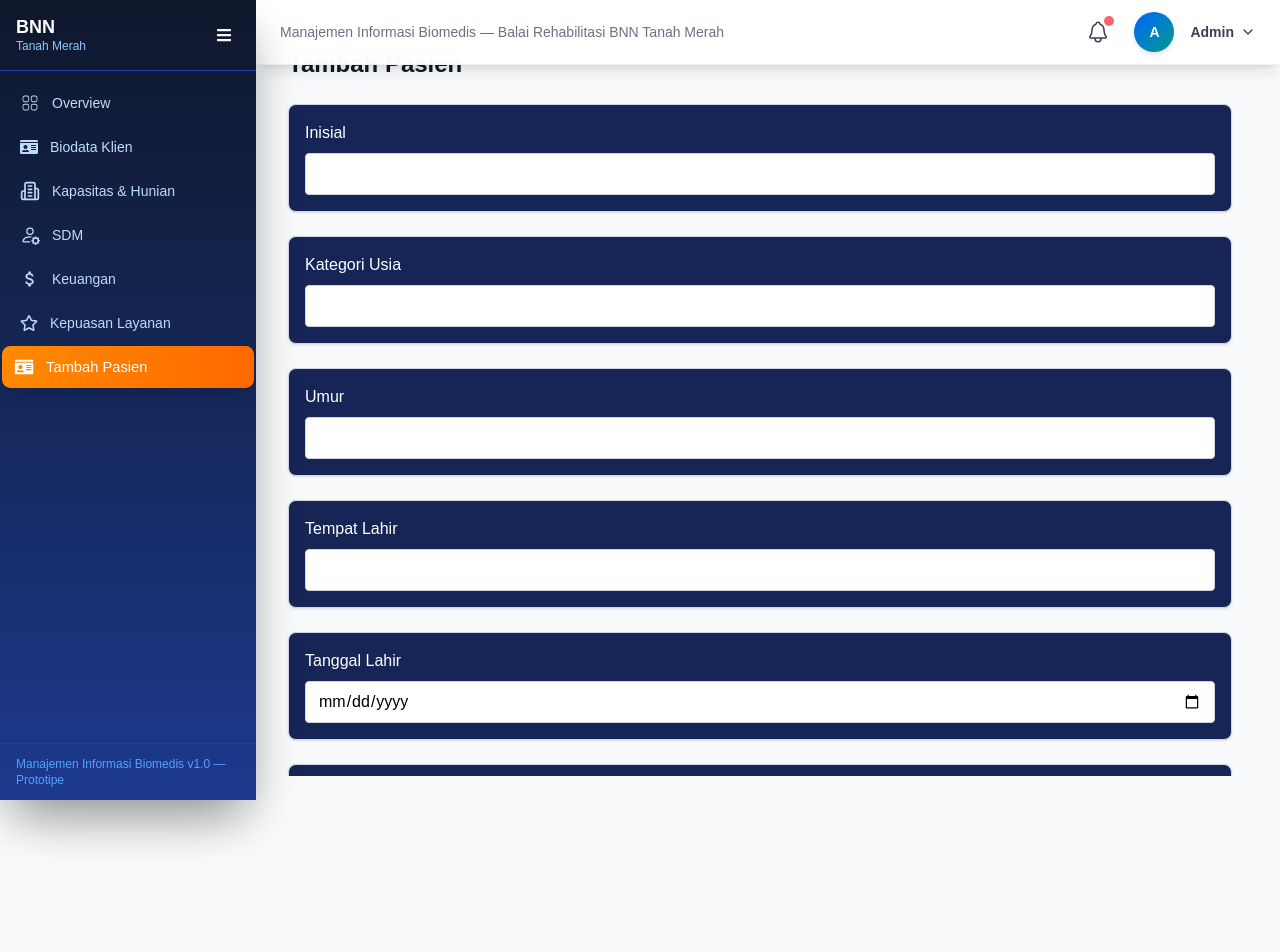
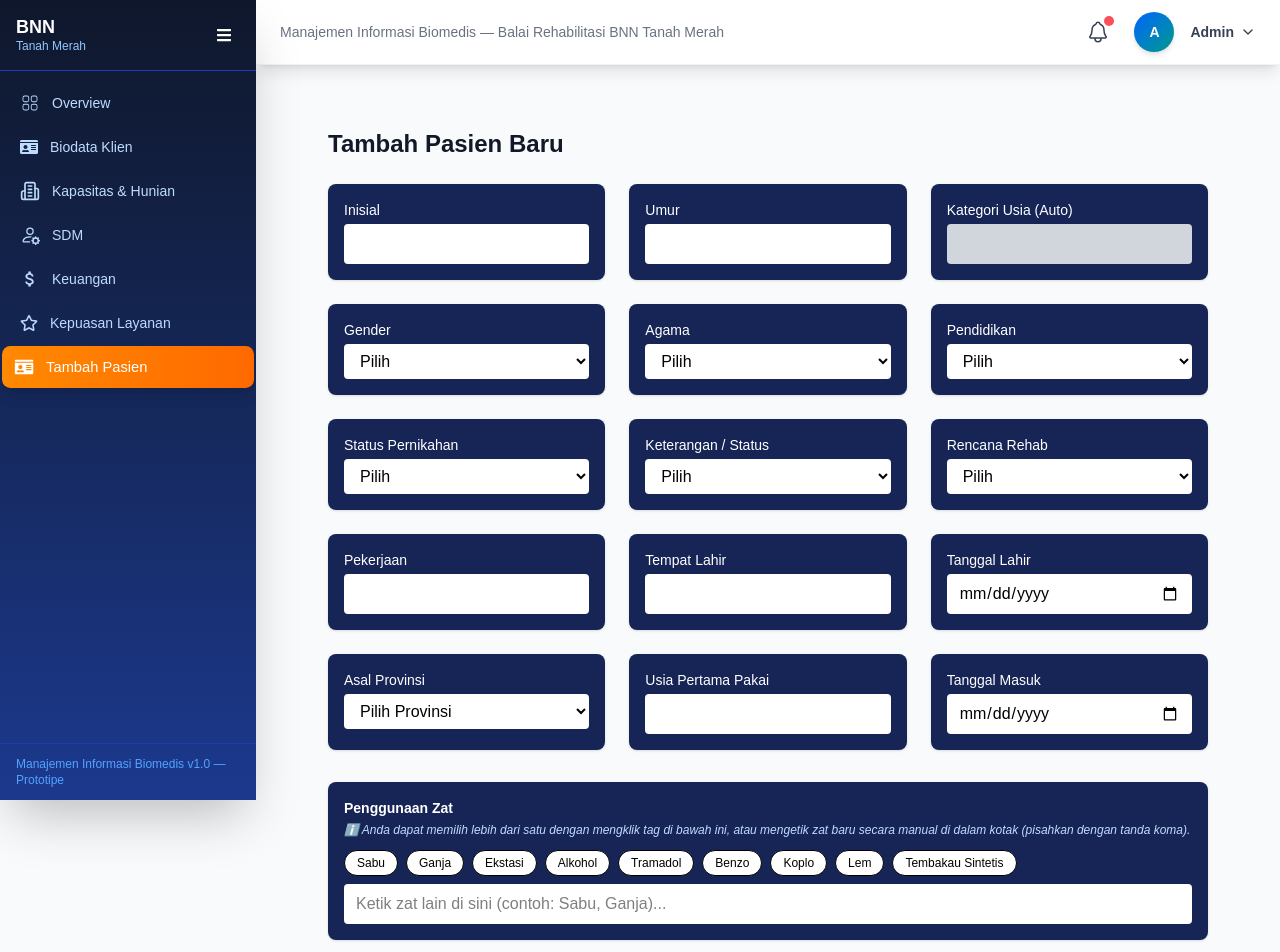
Before and after one commit to Adiliyansyah/pokonatipp, a Next.js app: page /tambahpasien in a window 1280 px wide. Shown: the top 952 px of the page. Before the commit the page ends 800 px from the top, so only its background shows below. Built offline with nearby package versions, Linux system fonts and the light colour scheme.

Commit message:
fix conflict hapus sidebar double

```diff
--- a/src/app/tambahpasien/page.tsx
+++ b/src/app/tambahpasien/page.tsx
@@ -1,212 +1,244 @@
 "use client";
 
-import Sidebar from "@/components/sidebar";
+
 import { useState } from "react";
 import { useRouter } from "next/navigation";
 
-// TYPE FORM
-type FormDataType = {
-  inisial: string;
-  gender: string;
-  kategori_usia: string;
-  umur: string;
-  tempat_lahir: string;
-  tanggal_lahir: string;
-  agama: string;
-  pendidikan: string;
-  status: string;
-  pekerjaan: string;
-  tanggal_masuk: string;
-  rencana_rehab: string;
-  keterangan: string;
-  usia_pertama_kali: string;
-  asal_provinsi: string;
-  motif_penggunaan: string;
-  penggunaan_zat: string;
-};
+// KONSTANTA DAFTAR PILIHAN
+const DAFTAR_PROVINSI = [
+  "Aceh", "Sumatera Utara", "Sumatera Barat", "Riau", "Kepulauan Riau", "Jambi", "Bengkulu", "Sumatera Selatan", "Kepulauan Bangka Belitung", "Lampung",
+  "Banten", "DKI Jakarta", "Jawa Barat", "Jawa Tengah", "DI Yogyakarta", "Jawa Timur", "Bali", "Nusa Tenggara Barat", "Nusa Tenggara Timur",
+  "Kalimantan Barat", "Kalimantan Tengah", "Kalimantan Selatan", "Kalimantan Timur", "Kalimantan Utara",
+  "Sulawesi Utara", "Sulawesi Tengah", "Sulawesi Selatan", "Sulawesi Tenggara", "Gorontalo", "Sulawesi Barat",
+  "Maluku", "Maluku Utara", "Papua Barat", "Papua", "Papua Tengah", "Papua Pegunungan", "Papua Selatan", "Papua Barat Daya"
+];
+
+const COMMON_ZAT = ["Sabu", "Ganja", "Ekstasi", "Alkohol", "Tramadol", "Benzo", "Koplo", "Lem", "Tembakau Sintetis"];
+const COMMON_MOTIF = ["Eksperimen / Coba-coba", "Faktor Sosial & Lingkungan", "Doping Kerja & Fisik", "Kesenangan / Rekreasi", "Masalah Keluarga / Pribadi"];
 
 export default function TambahPasienPage() {
   const router = useRouter();
-
   const [isLoading, setIsLoading] = useState(false);
-  const [isSidebarOpen, setIsSidebarOpen] = useState(true);
   const [showSuccess, setShowSuccess] = useState(false);
 
-  const [formData, setFormData] = useState<FormDataType>({
-    inisial: "",
-    gender: "",
-    kategori_usia: "",
-    umur: "",
-    tempat_lahir: "",
-    tanggal_lahir: "",
-    agama: "",
-    pendidikan: "",
-    status: "",
-    pekerjaan: "",
-    tanggal_masuk: "",
-    rencana_rehab: "",
-    keterangan: "",
-    usia_pertama_kali: "",
-    asal_provinsi: "",
-    motif_penggunaan: "",
-    penggunaan_zat: "",
+  const [formData, setFormData] = useState({
+    inisial: "", gender: "", kategori_usia: "", umur: "", tempat_lahir: "",
+    tanggal_lahir: "", agama: "", pendidikan: "", status: "", pekerjaan: "",
+    tanggal_masuk: "", rencana_rehab: "", keterangan: "", usia_pertama_kali: "",
+    asal_provinsi: "", motif_penggunaan: "", penggunaan_zat: "",
   });
 
-  // HANDLE CHANGE
-  const handleChange = (
-    e: React.ChangeEvent<HTMLInputElement | HTMLSelectElement>
-  ) => {
+  const handleChange = (e: React.ChangeEvent<HTMLInputElement | HTMLSelectElement>) => {
     const { name, value } = e.target;
+    setFormData((prev) => {
+      const newData = { ...prev, [name]: value };
 
-    setFormData((prev) => ({
-      ...prev,
-      [name]: value,
-    }));
+      // Auto Kategori Usia (Revisi 3 Kategori)
+      if (name === "umur") {
+        const umur = parseInt(value) || 0;
+        if (umur < 12) {
+          newData.kategori_usia = "Anak/Khusus";
+        } else if (umur >= 12 && umur <= 17) {
+          newData.kategori_usia = "Adolescent";
+        } else {
+          newData.kategori_usia = "Dewasa";
+        }
+      }
+      return newData;
+    });
   };
 
-  // HANDLE SUBMIT
+  // HELPER UNTUK MULTI-SELECT TAGS (ZAT/MOTIF)
+  const handleToggleTag = (currentValue: string, tag: string, field: string) => {
+    let items = currentValue ? currentValue.split(",").map(i => i.trim()).filter(i => i !== "") : [];
+    if (items.includes(tag)) {
+      items = items.filter(i => i !== tag); // Hapus jika sudah ada
+    } else {
+      items.push(tag); // Tambah jika belum ada
+    }
+    setFormData(prev => ({ ...prev, [field]: items.join(", ") }));
+  };
+
   const handleSubmit = async (e: React.FormEvent<HTMLFormElement>) => {
     e.preventDefault();
     setIsLoading(true);
 
+    // Bersihkan data: ubah string kosong menjadi null sebelum dikirim
+    const cleanedData = Object.fromEntries(
+      Object.entries(formData).map(([key, value]) => [key, value === "" ? null : value])
+    );
+
     try {
-      const payload = {
-        ...formData,
-
-        // safety conversion
-        umur: formData.umur ? Number(formData.umur) : null,
-        usia_pertama_kali: formData.usia_pertama_kali
-          ? Number(formData.usia_pertama_kali)
-          : null,
-      };
-
       const res = await fetch("/api/patients", {
         method: "POST",
-        headers: {
-          "Content-Type": "application/json",
-        },
-        body: JSON.stringify(payload),
+        headers: { "Content-Type": "application/json" },
+        body: JSON.stringify(cleanedData),
       });
 
       const result = await res.json();
-
-      if (res.ok && result.success) {
+      if (result.success) {
         setShowSuccess(true);
-
         setTimeout(() => {
-          setShowSuccess(false);
-          router.push("/pendaki/data");
+          router.push("/biodata");
         }, 1500);
       } else {
-        console.error(result);
-        alert(result.error || "Gagal menyimpan data");
+        alert(result.error || "Gagal menyimpan");
       }
     } catch (error) {
-      console.error(error);
-      alert("Terjadi kesalahan server");
+      alert("Terjadi kesalahan sistem");
     } finally {
       setIsLoading(false);
     }
   };
 
   return (
-    <div className="flex w-full min-h-screen absolute inset-0 p-6">
-      <Sidebar isOpen={isSidebarOpen} setIsOpen={setIsSidebarOpen} />
+    <div className="flex flex-col w-full p-6">
+      <div className="flex flex-col w-full p-6 overflow-y-auto">
+        <h1 className="text-2xl font-bold mb-6">Tambah Pasien Baru</h1>
 
-      <div
-        className={`flex flex-col transition-all duration-300 w-full p-6 overflow-y-auto ${
-          isSidebarOpen ? "md:ml-60" : "md:ml-16"
-        }`}
-      >
-        <h1 className="text-2xl font-bold mb-6">Tambah Pasien</h1>
-
-        {/* SUCCESS MODAL */}
         {showSuccess && (
-          <div className="absolute inset-0 flex items-center justify-center bg-black bg-opacity-50 z-50">
-            <div className="p-8 bg-green-500 text-white text-xl font-bold rounded-lg shadow-lg">
-              Data berhasil disimpan!
-            </div>
+          <div className="absolute inset-0 flex items-center justify-center bg-black/50 z-50">
+            <div className="p-8 bg-green-500 text-white text-xl font-bold rounded-lg shadow-lg">Data berhasil disimpan!</div>
           </div>
         )}
 
-        <form onSubmit={handleSubmit} className="space-y-6">
+        <form onSubmit={handleSubmit} className="grid grid-cols-1 md:grid-cols-2 lg:grid-cols-3 gap-6">
+          <div className="bg-blue-950 p-4 rounded-lg shadow-sm"><label className="text-white text-sm block mb-1">Inisial</label><input name="inisial" required value={formData.inisial} onChange={handleChange} className="w-full px-3 py-2 rounded bg-white text-black" /></div>
 
-          {/* INPUT AUTO GENERATE */}
-          {[
-            { label: "Inisial", name: "inisial" },
-            { label: "Kategori Usia", name: "kategori_usia" },
-            { label: "Umur", name: "umur", type: "number" },
-            { label: "Tempat Lahir", name: "tempat_lahir" },
-            { label: "Tanggal Lahir", name: "tanggal_lahir", type: "date" },
-            { label: "Agama", name: "agama" },
-            { label: "Pendidikan", name: "pendidikan" },
-            { label: "Status", name: "status" },
-            { label: "Pekerjaan", name: "pekerjaan" },
-            { label: "Tanggal Masuk", name: "tanggal_masuk", type: "date" },
-            { label: "Rencana Rehab", name: "rencana_rehab" },
-            { label: "Keterangan", name: "keterangan" },
-            {
-              label: "Usia Pertama Kali",
-              name: "usia_pertama_kali",
-              type: "number",
-            },
-            { label: "Asal Provinsi", name: "asal_provinsi" },
-            { label: "Motif Penggunaan", name: "motif_penggunaan" },
-            { label: "Penggunaan Zat", name: "penggunaan_zat" },
-          ].map((field) => (
-            <div
-              key={field.name}
-              className="border border-gray-300 bg-blue-950 rounded-lg p-4 shadow-sm"
-            >
-              <label className="text-white font-medium mb-2 block">
-                {field.label}
-              </label>
+          <div className="bg-blue-950 p-4 rounded-lg shadow-sm"><label className="text-white text-sm block mb-1">Umur</label><input type="number" name="umur" required value={formData.umur} onChange={handleChange} className="w-full px-3 py-2 rounded bg-white text-black" /></div>
+          <div className="bg-blue-950 p-4 rounded-lg shadow-sm"><label className="text-white text-sm block mb-1">Kategori Usia (Auto)</label><input name="kategori_usia" readOnly value={formData.kategori_usia} className="w-full px-3 py-2 rounded bg-gray-300 text-gray-700 cursor-not-allowed" /></div>
 
-              <input
-                type={field.type || "text"}
-                name={field.name}
-                value={formData[field.name as keyof FormDataType]}
-                onChange={handleChange}
-                className="w-full border border-gray-300 rounded px-3 py-2 bg-white text-black"
-                required
-              />
-            </div>
-          ))}
-
-          {/* GENDER */}
-          <div className="border border-gray-300 bg-blue-950 rounded-lg p-4 shadow-sm">
-            <label className="text-white font-medium mb-2 block">
-              Jenis Kelamin
-            </label>
-
-            <select
-              name="gender"
-              value={formData.gender}
-              onChange={handleChange}
-              className="w-full border border-gray-300 rounded px-3 py-2 bg-white text-black"
-              required
-            >
-              <option value="">Pilih</option>
-              <option value="L">Laki-laki</option>
-              <option value="P">Perempuan</option>
+          <div className="bg-blue-950 p-4 rounded-lg shadow-sm">
+            <label className="text-white text-sm block mb-1">Gender</label>
+            <select name="gender" required value={formData.gender} onChange={handleChange} className="w-full px-3 py-2 rounded bg-white text-black">
+              <option value="">Pilih</option><option value="Laki-Laki">Laki-Laki</option><option value="Perempuan">Perempuan</option>
             </select>
           </div>
 
-          {/* BUTTON */}
-          <div className="flex justify-between mt-6">
+          <div className="bg-blue-950 p-4 rounded-lg shadow-sm">
+            <label className="text-white text-sm block mb-1">Agama</label>
+            <select name="agama" required value={formData.agama} onChange={handleChange} className="w-full px-3 py-2 rounded bg-white text-black">
+              <option value="">Pilih</option>
+              <option value="Islam">Islam</option>
+              <option value="Kristen">Kristen</option>
+              <option value="Katolik">Katolik</option>
+              <option value="Hindu">Hindu</option>
+              <option value="Buddha">Buddha</option>
+              <option value="Konghucu">Konghucu</option>
+              <option value="Kepercayaan Terhadap Tuhan Yang Maha Esa">Kepercayaan Terhadap Tuhan Yang Maha Esa</option>
+            </select>
+          </div>
+
+          <div className="bg-blue-950 p-4 rounded-lg shadow-sm">
+            <label className="text-white text-sm block mb-1">Pendidikan</label>
+            <select name="pendidikan" required value={formData.pendidikan} onChange={handleChange} className="w-full px-3 py-2 rounded bg-white text-black">
+              <option value="">Pilih</option>
+              <option value="Tidak Sekolah">Tidak Sekolah</option>
+              <option value="SD/Sederajat">SD/Sederajat</option>
+              <option value="SMP/Sederajat">SMP/Sederajat</option>
+              <option value="SMA/Sederajat">SMA/Sederajat</option>
+              <option value="S1/D4">S1/D4</option>
+              <option value="S2/S3">S2/S3</option>
+            </select>
+          </div>
+
+          <div className="bg-blue-950 p-4 rounded-lg shadow-sm">
+            <label className="text-white text-sm block mb-1">Status Pernikahan</label>
+            <select name="status" required value={formData.status} onChange={handleChange} className="w-full px-3 py-2 rounded bg-white text-black">
+              <option value="">Pilih</option>
+              <option value="Belum Menikah">Belum Menikah</option>
+              <option value="Menikah">Menikah</option>
+              <option value="Duda/Janda">Duda/Janda</option>
+            </select>
+          </div>
+
+          <div className="bg-blue-950 p-4 rounded-lg shadow-sm">
+            <label className="text-white text-sm block mb-1">Keterangan / Status</label>
+            <select name="keterangan" required value={formData.keterangan} onChange={handleChange} className="w-full px-3 py-2 rounded bg-white text-black">
+              <option value="">Pilih</option>
+              <option value="Voluntary">Voluntary</option>
+              <option value="TAT(Voluntary)">TAT(Voluntary)</option>
+              <option value="Compulsory">Compulsory</option>
+            </select>
+          </div>
+
+          <div className="bg-blue-950 p-4 rounded-lg shadow-sm">
+            <label className="text-white text-sm block mb-1">Rencana Rehab</label>
+            <select name="rencana_rehab" value={formData.rencana_rehab} onChange={handleChange} className="w-full px-3 py-2 rounded bg-white text-black">
+              <option value="">Pilih</option>
+              <option value="BERAT">BERAT</option>
+              <option value="SEDANG">SEDANG</option>
+              <option value="RINGAN">RINGAN</option>
+            </select>
+          </div>
+
+          <div className="bg-blue-950 p-4 rounded-lg shadow-sm"><label className="text-white text-sm block mb-1">Pekerjaan</label><input name="pekerjaan" required value={formData.pekerjaan} onChange={handleChange} className="w-full px-3 py-2 rounded bg-white text-black" /></div>
+          <div className="bg-blue-950 p-4 rounded-lg shadow-sm"><label className="text-white text-sm block mb-1">Tempat Lahir</label><input name="tempat_lahir" value={formData.tempat_lahir} onChange={handleChange} className="w-full px-3 py-2 rounded bg-white text-black" /></div>
+          <div className="bg-blue-950 p-4 rounded-lg shadow-sm"><label className="text-white text-sm block mb-1">Tanggal Lahir</label><input type="date" name="tanggal_lahir" value={formData.tanggal_lahir} onChange={handleChange} className="w-full px-3 py-2 rounded bg-white text-black" /></div>
+
+          <div className="bg-blue-950 p-4 rounded-lg shadow-sm">
+            <label className="text-white text-sm block mb-1">Asal Provinsi</label>
+            <select name="asal_provinsi" required value={formData.asal_provinsi} onChange={handleChange} className="w-full px-3 py-2 rounded bg-white text-black">
+              <option value="">Pilih Provinsi</option>
+              {DAFTAR_PROVINSI.map(p => <option key={p} value={p}>{p}</option>)}
+            </select>
+          </div>
+
+          <div className="bg-blue-950 p-4 rounded-lg shadow-sm"><label className="text-white text-sm block mb-1">Usia Pertama Pakai</label><input type="number" name="usia_pertama_kali" value={formData.usia_pertama_kali} onChange={handleChange} className="w-full px-3 py-2 rounded bg-white text-black" /></div>
+          <div className="bg-blue-950 p-4 rounded-lg shadow-sm"><label className="text-white text-sm block mb-1">Tanggal Masuk</label><input type="date" name="tanggal_masuk" required value={formData.tanggal_masuk} onChange={handleChange} className="w-full px-3 py-2 rounded bg-white text-black" /></div>
+
+          {/* ZAT & MOTIF MULTI SELECT */}
+          <div className="bg-blue-950 p-4 rounded-lg shadow-sm md:col-span-2 lg:col-span-3 mt-2">
+            <label className="text-white text-sm block font-bold mb-1">Penggunaan Zat</label>
+            <p className="text-xs text-blue-200 mb-3 italic">ℹ️ Anda dapat memilih lebih dari satu dengan mengklik tag di bawah ini, atau mengetik zat baru secara manual di dalam kotak (pisahkan dengan tanda koma).</p>
+            <div className="flex flex-wrap gap-2 mb-2">
+              {COMMON_ZAT.map(z => (
                 <button
+                  key={z}
                   type="button"
-              onClick={() => router.push("/pendaki/data")}
-              className="bg-blue-500 text-white px-4 py-2 rounded hover:bg-gray-600"
+                  onClick={() => handleToggleTag(formData.penggunaan_zat, z, "penggunaan_zat")}
+                  className={`px-3 py-1 rounded-full text-xs border transition ${formData.penggunaan_zat?.includes(z) ? 'bg-teal-500 text-white border-teal-500' : 'bg-white text-black hover:bg-gray-200'}`}
                 >
-              Kembali
+                  {z}
                 </button>
+              ))}
+            </div>
+            <input
+              name="penggunaan_zat"
+              placeholder="Ketik zat lain di sini (contoh: Sabu, Ganja)..."
+              value={formData.penggunaan_zat}
+              onChange={handleChange}
+              className="w-full px-3 py-2 rounded bg-white text-black"
+            />
+          </div>
 
+          <div className="bg-blue-950 p-4 rounded-lg shadow-sm md:col-span-2 lg:col-span-3">
+            <label className="text-white text-sm block font-bold mb-1">Motif Penggunaan</label>
+            <p className="text-xs text-blue-200 mb-3 italic">ℹ️ Anda dapat memilih lebih dari satu dengan mengklik tag di bawah ini, atau mengetik motif baru secara manual di dalam kotak (pisahkan dengan tanda koma).</p>
+            <div className="flex flex-wrap gap-2 mb-2">
+              {COMMON_MOTIF.map(m => (
                 <button
-              type="submit"
-              disabled={isLoading}
-              className="bg-blue-600 text-white px-4 py-2 rounded hover:bg-teal-700 disabled:bg-teal-400"
+                  key={m}
+                  type="button"
+                  onClick={() => handleToggleTag(formData.motif_penggunaan, m, "motif_penggunaan")}
+                  className={`px-3 py-1 rounded-full text-xs border transition ${formData.motif_penggunaan?.includes(m) ? 'bg-teal-500 text-white border-teal-500' : 'bg-white text-black hover:bg-gray-200'}`}
                 >
+                  {m}
+                </button>
+              ))}
+            </div>
+            <input
+              name="motif_penggunaan"
+              placeholder="Ketik motif lain di sini..."
+              value={formData.motif_penggunaan}
+              onChange={handleChange}
+              className="w-full px-3 py-2 rounded bg-white text-black"
+            />
+          </div>
+
+          <div className="col-span-full flex justify-between mt-4">
+            <button type="button" onClick={() => router.push("/biodata")} className="bg-gray-500 text-white px-6 py-2 rounded hover:bg-gray-600 transition">Kembali</button>
+            <button type="submit" disabled={isLoading} className="bg-teal-500 text-white px-6 py-2 rounded hover:bg-teal-600 font-bold transition disabled:opacity-50">
               {isLoading ? "Menyimpan..." : "Simpan Data"}
             </button>
           </div>
```
Lines whose indentation alone changed are shown as unchanged.
